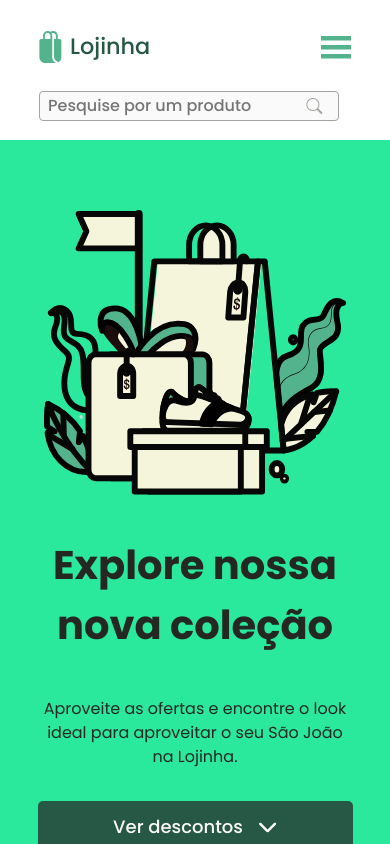
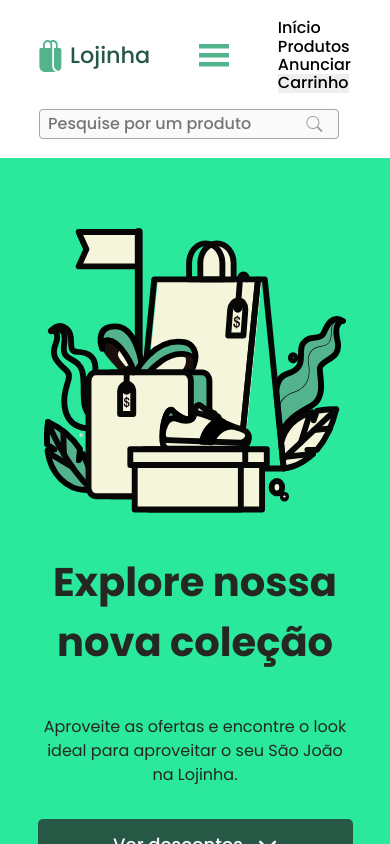
Before and after one commit to kaiocp/virtual-store, a React (Vite) app in the folder Front-End/: page / in a window 390 px wide. Both pictures are taken after a click on the picture 336 px from the left and 47 px from the top of the page. Shown: the top 844 px of the page. Built offline with nearby package versions, Linux system fonts and the light colour scheme.

Commit message:
Iniciando modal menu mobile

```diff
--- a/Front-End/package.json
+++ b/Front-End/package.json
@@ -18,6 +18,7 @@
     "@types/react": "^18.0.0",
     "@types/react-dom": "^18.0.0",
     "@vitejs/plugin-react": "^1.3.0",
+    "node-sass": "^7.0.1",
     "vite": "^2.9.9"
   }
 }
--- a/Front-End/src/components/Header/Header.jsx
+++ b/Front-End/src/components/Header/Header.jsx
@@ -3,8 +3,12 @@ import MenuHamburguer from './imagens/MenuHamburguer.png'
 import Navbar from './Navbar'
 import Search from './Search'
 import styles from './Header.module.css'
+import { useState } from 'react'
+import ModalMenu from './modalMenu'
+import NavbarMobile from './NavbarMobile'
 
 export default function Header() {
+  const [isModalVisible, setIsModalVisible] = useState(false)
   return (
     <header className={styles.headerDiv} id={styles.headerDiv}>
       <div className={styles.headerEsquerda} id={styles.headerEsquerda}>
@@ -15,7 +19,11 @@ export default function Header() {
         <div className={styles.searchDivDesk} id={styles.searchDivDesk}>
           <Search/>
         </div>
-        <img id={styles.menuHamburguer} src={MenuHamburguer}/>
+        <img id={styles.menuHamburguer} onClick={() => setIsModalVisible(true)} src={MenuHamburguer}/>
+        {isModalVisible ?
+        <ModalMenu>
+          <NavbarMobile/>
+        </ModalMenu>: null}
         <div className={styles.navbarDiv} id={styles.navbarDiv}>
           <Navbar/>
         </div>
--- /dev/null
+++ b/Front-End/src/components/Header/ModalMenu.jsx
@@ -0,0 +1,11 @@
+import { Link } from 'react-router-dom';
+
+export default function ModalMenu({children}) {
+  return (
+    <section className='modal'>
+      <div>
+        {children}
+      </div>
+    </section>
+  )
+}
--- /dev/null
+++ b/Front-End/src/components/Header/NavbarMobile.jsx
@@ -0,0 +1,13 @@
+import { Link } from 'react-router-dom';
+export default function NavbarMobile() {
+  return (
+    <nav>
+      <ul>
+        <li><Link to="/">Início</Link></li>
+        <li><Link to="/produtos">Produtos</Link></li>
+        <li><Link to="/anunciar">Anunciar</Link></li>
+        <li><Link to="/carrinho"><button>Carrinho</button></Link></li>
+      </ul>
+    </nav>
+  )
+}
```
Also changed, not shown: Front-End/src/components/Header/ModalMenu.module.css (added), Front-End/src/components/Header/styles.scss (added), 1 other file (tests, documents, lock files or other folders).
